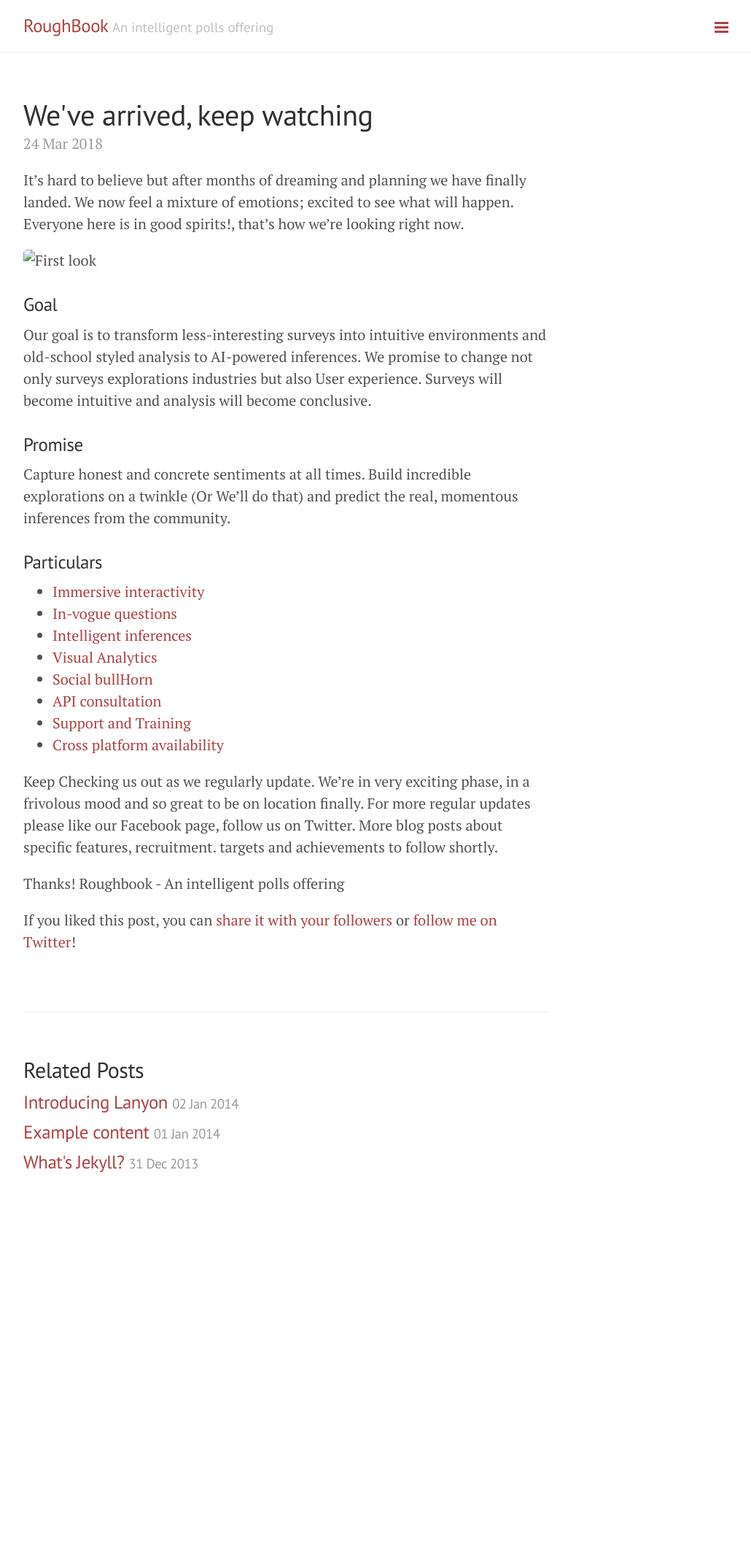
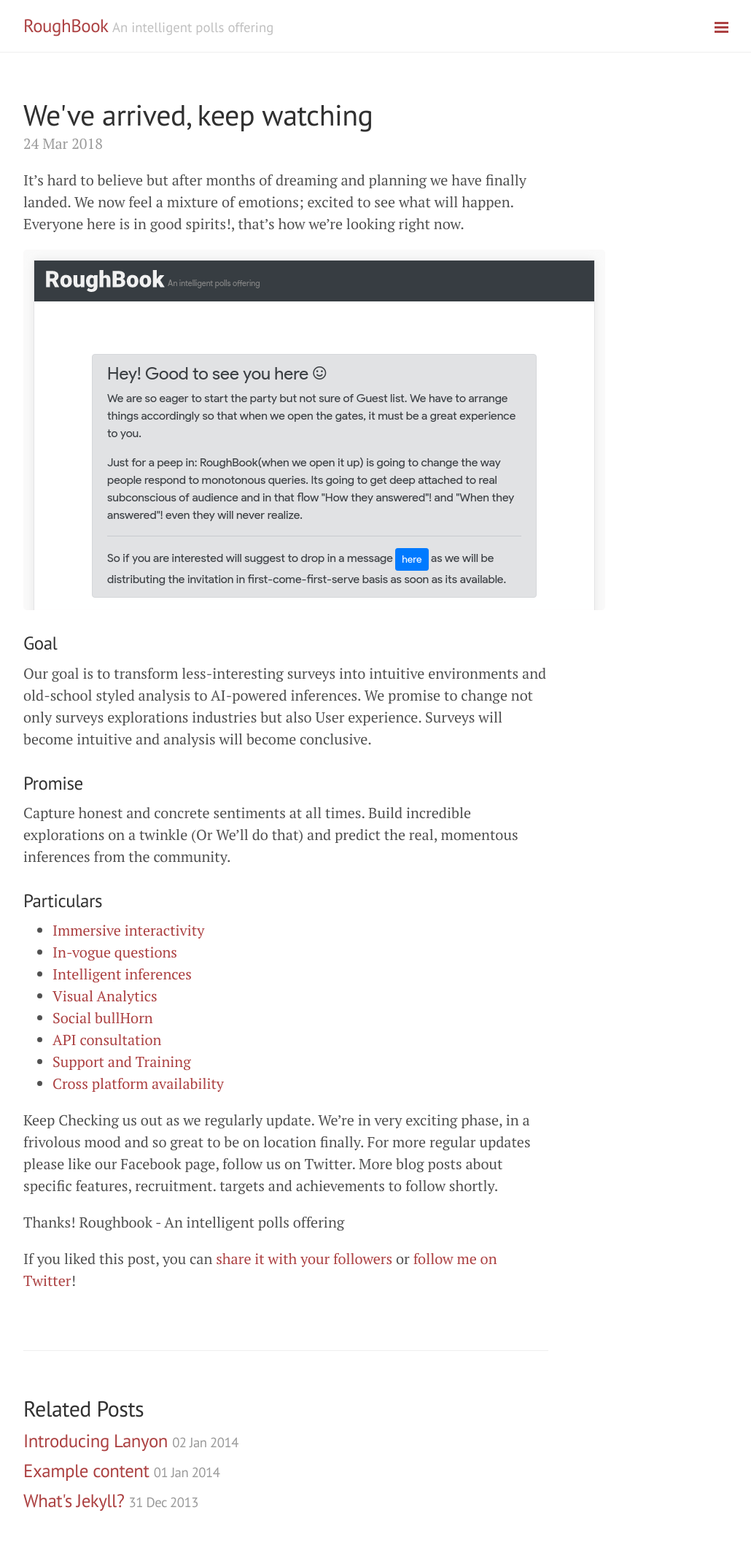
Before and after one commit to roughbook/blog, a Jekyll site: the page built from _posts/2018-03-24-we-have-arrived.md, in a window 1280 px wide. Shown: the whole page at 73% size, without its empty margins (248-1278 px from the left). Built offline with Jekyll 4.4.1, drawn with Linux system fonts in a browser that asks for light colours; Markdown is read by kramdown in place of the engine named in the settings; before the commit the page ends 1668 px from its top, so only the background shows below that.

Commit message:
merged conflicts added url of image

```diff
--- a/_posts/2018-03-24-we-have-arrived.md
+++ b/_posts/2018-03-24-we-have-arrived.md
@@ -6,7 +6,7 @@ title: We've arrived, keep watching
 It’s hard to believe but after months of dreaming and planning we have finally landed. We now feel a mixture of emotions;
 excited to see what will happen. Everyone here is in good spirits!, that's how we're looking right now.
 
-![First look](../public/images/first-look.png){:class="img-responsive"}
+![First look](https://blog.roughbook.xyz/public/images/first-look.png){:class="img-responsive"}
 
 ### Goal
 
```
